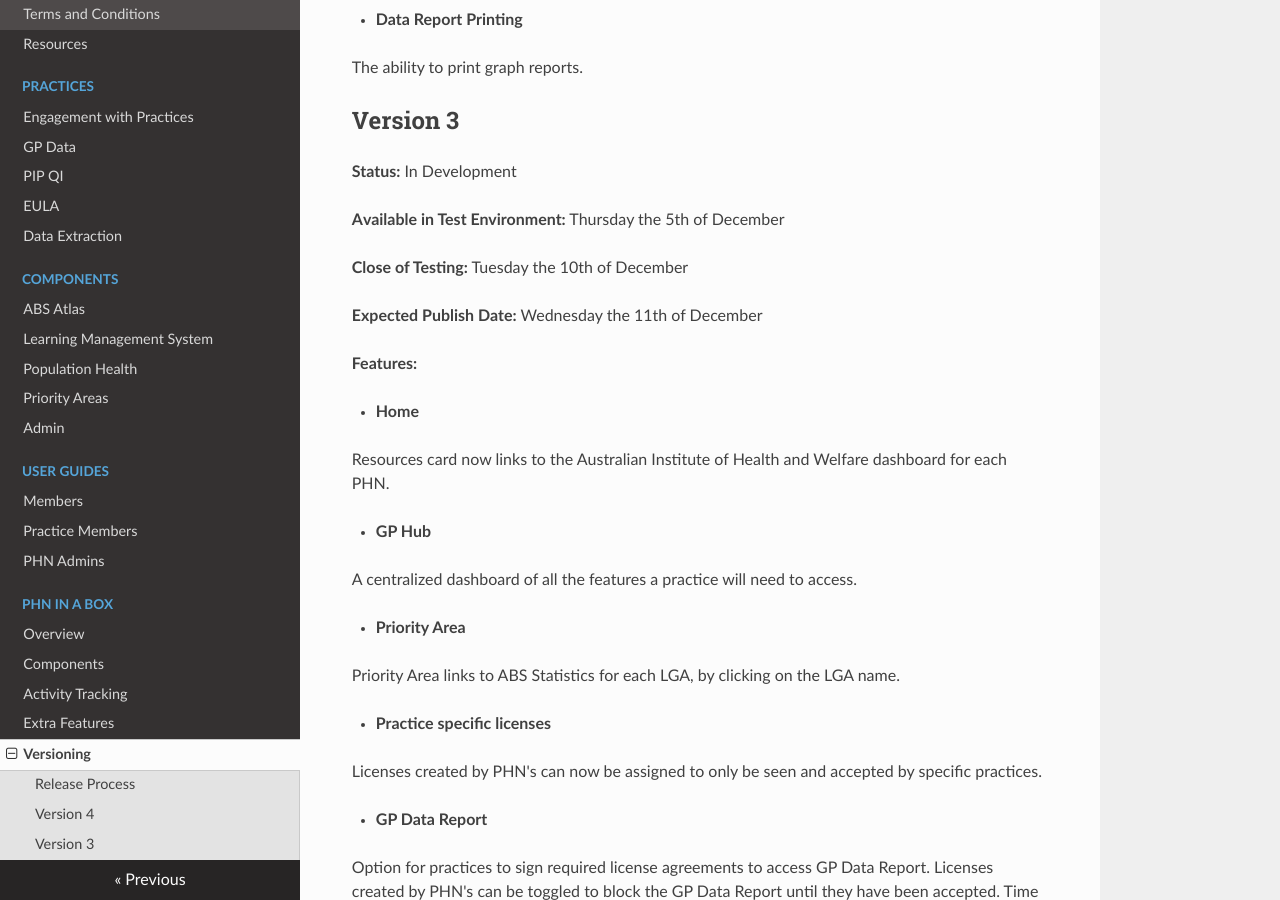
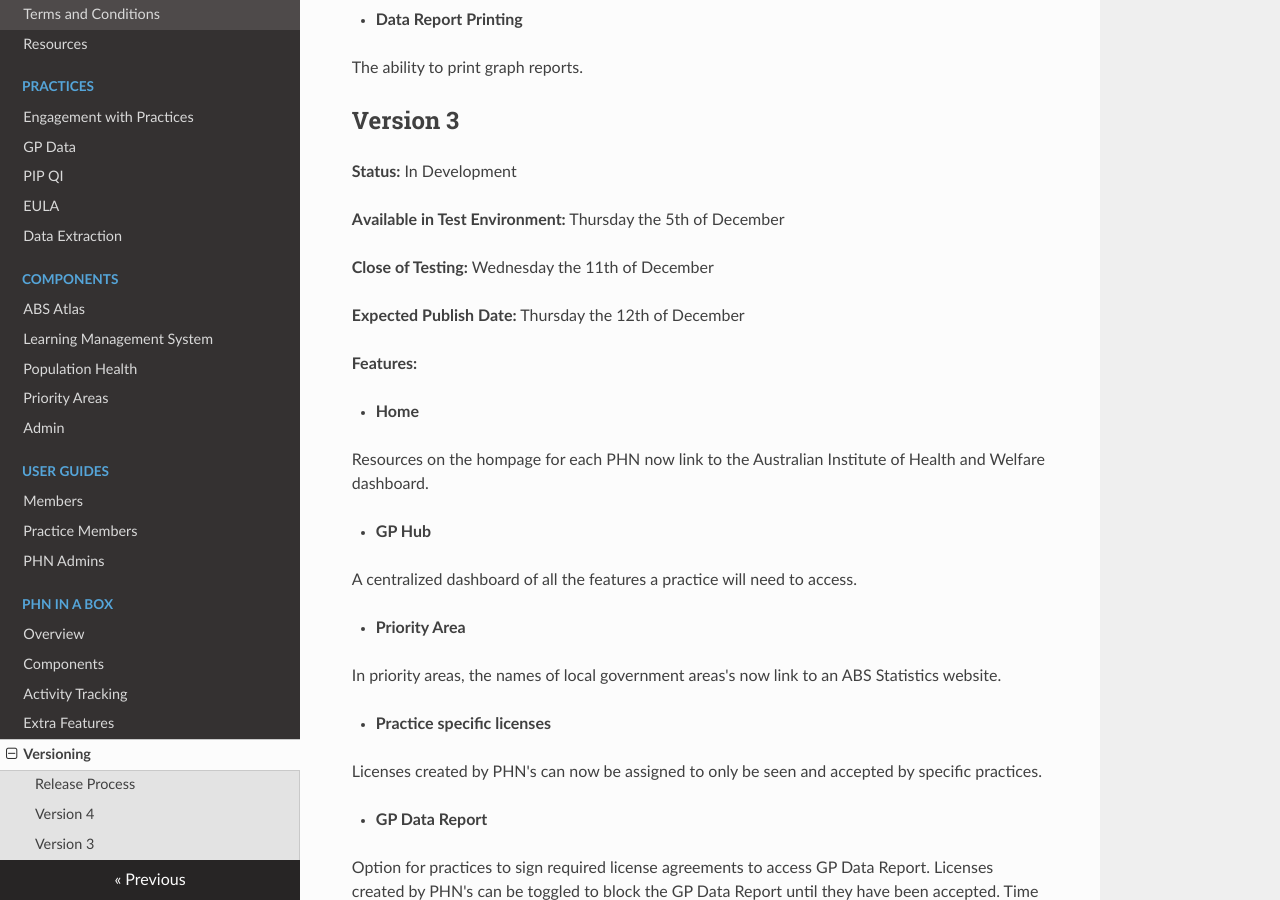
Before and after one commit to MurrayPHN/phn-exchange-docs, an MkDocs documentation site: the page built from docs/versioning.md, in a window 1280 px wide and 900 px high, scrolled down 1296 px. Built offline with MkDocs 1.6.1, drawn with Linux system fonts in a browser that asks for light colours; nearby versions of some CDN libraries.

Commit message:
Changed description of features, changed release date plans.

```diff
--- a/docs/versioning.md
+++ b/docs/versioning.md
@@ -66,16 +66,16 @@ After the test period has ended, the new version will usually be released and pu
 
 **Available in Test Environment:** Thursday the 5th of December
 
-**Close of Testing:** Tuesday the 10th of December
+**Close of Testing:** Wednesday the 11th of December
 
-**Expected Publish Date:** Wednesday the 11th of December
+**Expected Publish Date:** Thursday the 12th of December
 
 **Features:**
 
 - **Home**
 
 <p>
-    Resources card now links to the Australian Institute of Health and Welfare dashboard for each PHN.
+    Resources on the hompage for each PHN now link to the Australian Institute of Health and Welfare dashboard.
 </p>
 
 - **GP Hub**
@@ -87,7 +87,7 @@ After the test period has ended, the new version will usually be released and pu
 - **Priority Area**
 
 <p>
-    Priority Area links to ABS Statistics for each LGA, by clicking on the LGA name.
+    In priority areas, the names of local government areas's now link to an ABS Statistics website.
 </p>
 
 - **Practice specific licenses**
```
